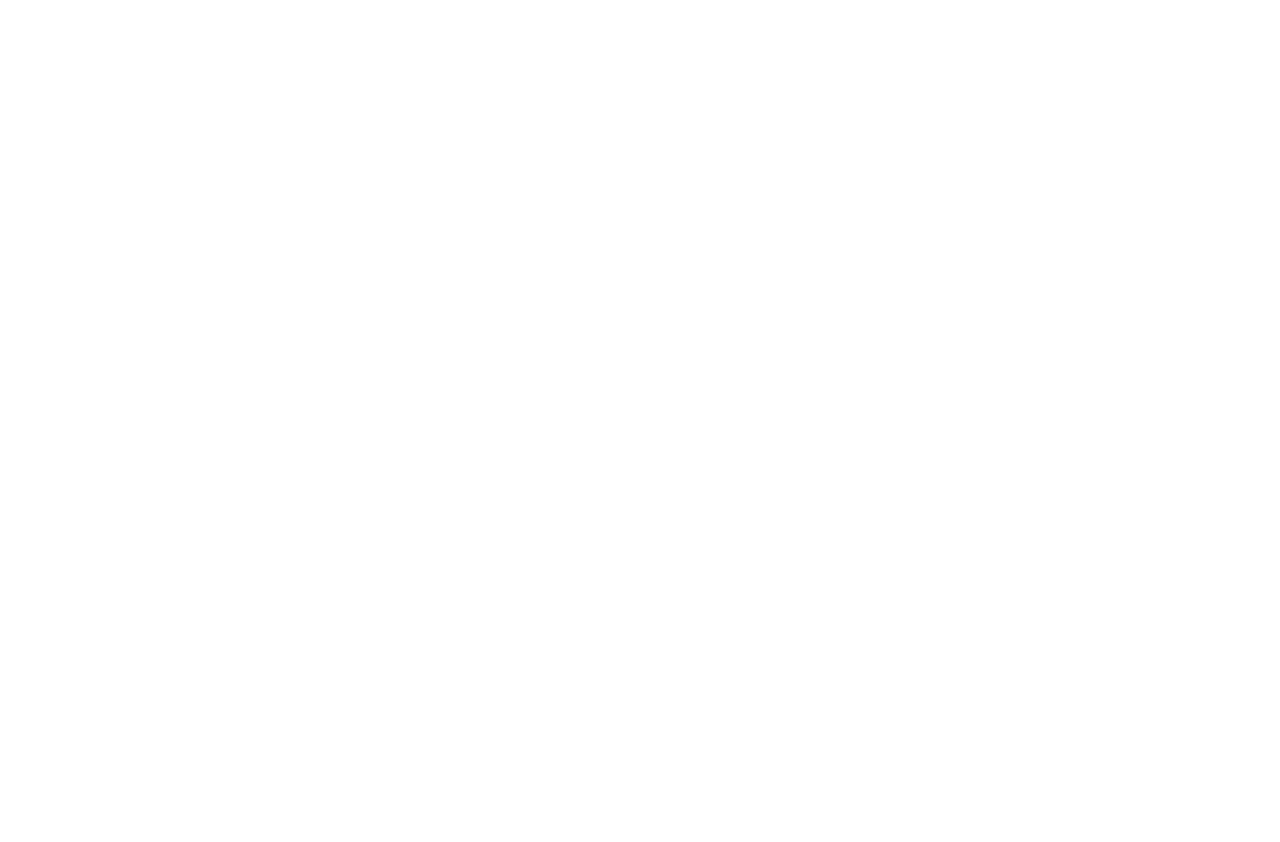
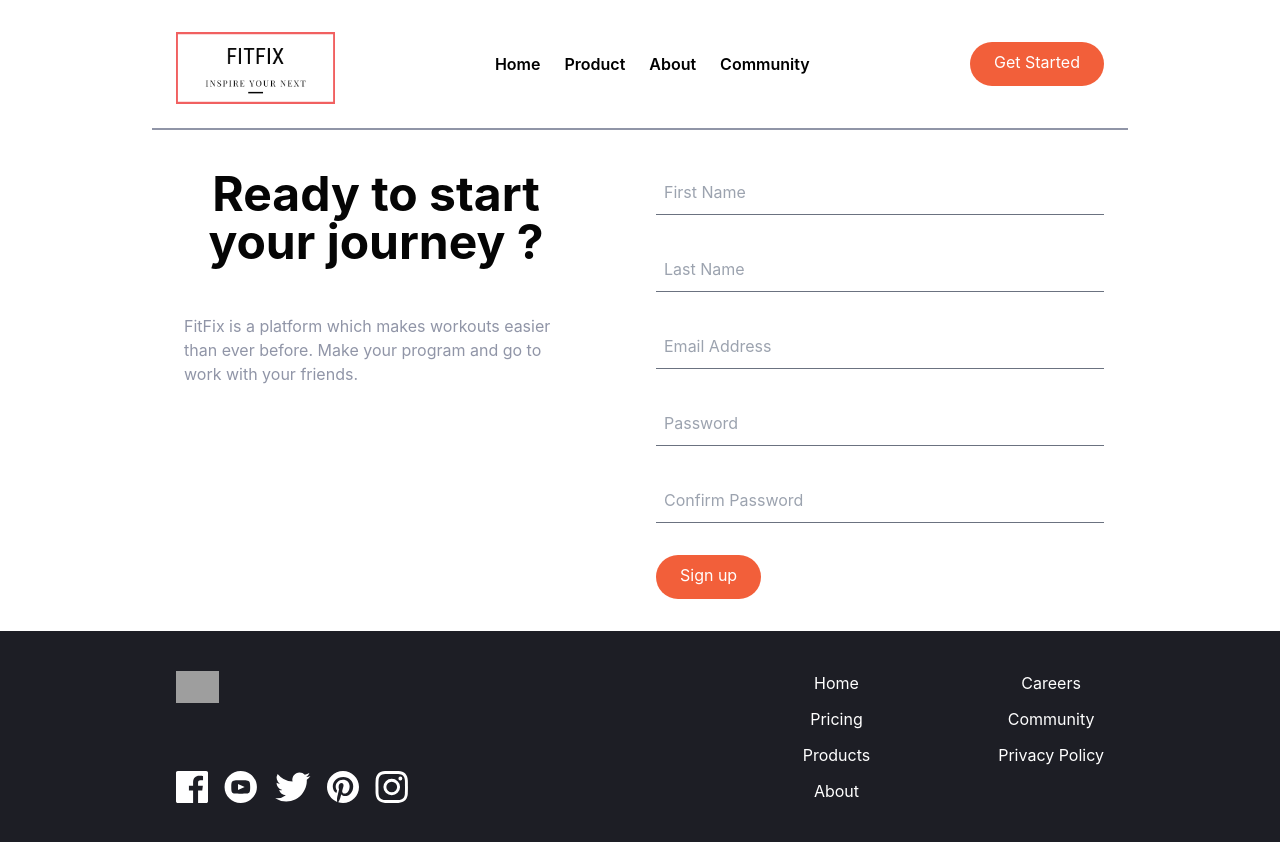
Before and after one commit to SurrenderAt20/FitFixProject, a React (Create React App) app: page /getstarted in a window 1280 px wide. Before the commit this address had no page. Before the commit the page ends 800 px from the top, so only its background shows below. Built offline with nearby package versions, Linux system fonts and the light colour scheme; grey boxes are pictures that could not be loaded.

Commit message:
getting started almsost completed - need small tweak

```diff
--- a/src/App.js
+++ b/src/App.js
@@ -4,6 +4,8 @@
 import { Product } from "./Screens/Product";
 import { About } from "./Screens/About";
 import { Community } from "./Screens/Community";
+import {Signup} from "./Screens/Signup"
+
 
 function App() {
   return (
@@ -13,6 +15,7 @@
         <Route path="/product" element={<Product />} />
         <Route path="/about" element={<About />} />
         <Route path="/community" element={<Community />} />
+        <Route path="/getstarted" element={<Signup />} />
       </Routes>
     </div>
   );
--- a/src/Components/Navigation.js
+++ b/src/Components/Navigation.js
@@ -26,7 +26,7 @@
             </Link>
           </div>
           <Link
-            to=""
+            to="/getstarted"
             className="hidden md:block p-3 px-6 pt-2 text-white bg-brightRed rounded-full baseline hover:bg-brightRedLight"
           >
             Get Started
--- a/src/Screens/signup.js
+++ b/src/Screens/signup.js
@@ -2,29 +2,71 @@
 import { Navigation } from "../Components/Navigation";
 import { Footer } from "../Components/Footer";
 
-export const signup = () => {
+export const Signup = () => {
   return (
     <div>
       <section id="signup">
         <Navigation />
-        <div className="container flex-row md:flex-row items-center px-6 mx-auto mt-10 space-y-0 md:space-y-0">
-          <div className="flex md:items-center flex-col mb-28 space-y-12">
-            <h1 className="max-w-md text-4xl font-bold text-headlineDark text-center md:text-5xl md:text-center">
-              Our mission is much more than a fitness application
+        <div className="container flex flex-col md:justify-between md:flex-row px-6 mx-auto mt-10 lg:space-x-20 md:space-x-10 space-y-0 md:space-y-0">
+          <div className="flex flex-col mb-28 space-y-12 xl:ml-40">
+            <h1 className="max-w-md text-4xl font-bold text-headlineDark xl:text-center md:text-5xl">
+              Ready to start your journey ?
             </h1>
-            <p className="max-w-sm text-center text-darkGrayishBlue md:text-left">
+            <p className="max-w-sm mx-auto text-darkGrayishBlue md:text-left">
               FitFix is a platform which makes workouts easier than ever before.
               Make your program and go to work with your friends.
             </p>
-            <div className="flex justify-center md:justify-start">
-              <a
-                href=""
-                className="p-3 px-6 pt-2 text-white bg-brightRed rounded-full baseline hover:bg-brightRedLight"
+          </div>
+          <form className="w-full max-w-md mb-28 xl:mr-40">
+            <div className="flex items-center border-b border-gray-500 py-2">
+              <input
+                className="appearance-none bg-transparent border-none w-full text-gray-700 mr-3 py-1 px-2 leading-tight focus:outline-none"
+                type="text"
+                placeholder="First Name"
+                aria-label="First Name"
+              />
+            </div>
+            <div className="flex items-center border-b border-gray-500 py-2 mt-8">
+              <input
+                className="appearance-none bg-transparent border-none w-full text-gray-700 mr-3 py-1 px-2 leading-tight focus:outline-none"
+                type="text"
+                placeholder="Last Name"
+                aria-label="Last Name"
+              />
+            </div>
+            <div className="flex items-center border-b border-gray-500 py-2 mt-8">
+              <input
+                className="appearance-none bg-transparent border-none w-full text-gray-700 mr-3 py-1 px-2 leading-tight focus:outline-none"
+                type="email"
+                placeholder="Email Address"
+                aria-label="Email Address"
+              />
+            </div>
+            <div className="flex items-center border-b border-gray-500 py-2 mt-8">
+              <input
+                className="appearance-none bg-transparent border-none w-full text-gray-700 mr-3 py-1 px-2 leading-tight focus:outline-none"
+                type="password"
+                placeholder="Password"
+                aria-label="Password"
+              />
+            </div>
+            <div className="flex items-center border-b border-gray-500 py-2 mt-8">
+              <input
+                className="appearance-none bg-transparent border-none w-full text-gray-700 mr-3 py-1 px-2 leading-tight focus:outline-none"
+                type="password"
+                placeholder="Confirm Password"
+                aria-label="Confirm Password"
+              />
+            </div>
+            <div className="mt-8 mb-8">
+              <button
+                className="md:block p-3 px-6 pt-2 text-white bg-brightRed rounded-full baseline hover:bg-brightRedLight"
+                type="submit"
               >
-                Get Started
-              </a>
+                Sign up
+              </button>
             </div>
-          </div>
+          </form>
         </div>
         <Footer />
       </section>
```
Also changed, not shown: 1 other file (tests, documents, lock files or other folders).
